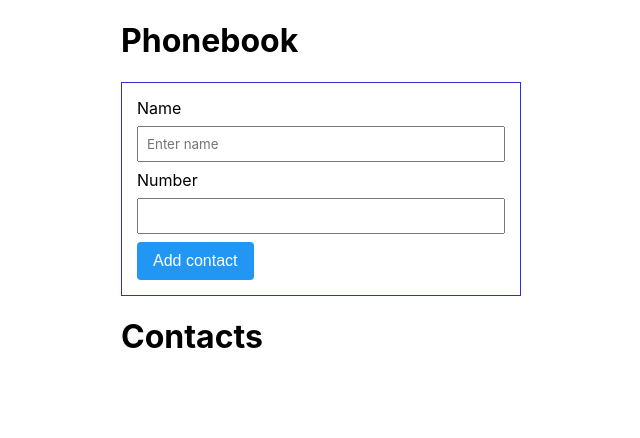
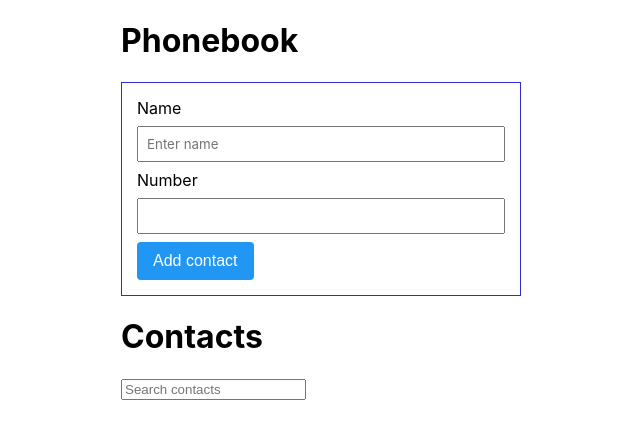
Before and after one commit to olena-nikitchenko/goit-react-hw-02-phonebook, a React (Create React App) app: page / in a window 1280 px wide. Shown: the top 438 px of the page, without its empty margins (319-959 px from the left). Built offline with nearby package versions, Linux system fonts and the light colour scheme; the HTML template or start-up script is replaced by a standard one.

Commit message:
added filter. step 3

```diff
--- a/src/App.jsx
+++ b/src/App.jsx
@@ -1,4 +1,5 @@
 import React, { Component } from 'react';
+import PropTypes from 'prop-types';
 import PhonebookForm from './components/Phonebook/PhonebookForm';
 import Section from './components/Phonebook/Section';
 import ContactList from './components/Phonebook/ContactList';
@@ -6,7 +7,14 @@ import ContactList from './components/Phonebook/ContactList';
 class App extends Component {
   state = {
     contacts: [],
+    filter: '',
+    name: '',
+    number: '',
   };
+
+  // state = {
+  //   contacts: [],
+  // };
 
   addContact = contact => {
     this.setState(prevState => ({
@@ -14,19 +22,43 @@ class App extends Component {
     }));
   };
 
+  handleFilterChange = evt => {
+    this.setState({ filter: evt.target.value });
+  };
+
   render() {
-    const { contacts } = this.state;
+    const { contacts, filter } = this.state;
+
+    const filteredContacts = contacts.filter(contact =>
+      contact.name.toLowerCase().includes(filter.toLowerCase())
+    );
+
     return (
       <>
         <Section title="Phonebook">
           <PhonebookForm onSubmit={this.addContact} />
         </Section>
         <Section title="Contacts">
-          <ContactList contacts={contacts} />
+          <input
+            type="text"
+            placeholder="Search contacts"
+            value={filter}
+            onChange={this.handleFilterChange}
+          />
+          <ContactList contacts={filteredContacts} />
         </Section>
       </>
     );
   }
 }
 
+App.propTypes = {
+  contacts: PropTypes.arrayOf(
+    PropTypes.shape({
+      id: PropTypes.string.isRequired,
+      name: PropTypes.string.isRequired,
+      number: PropTypes.string.isRequired,
+    })
+  ),
+};
 export default App;
```
